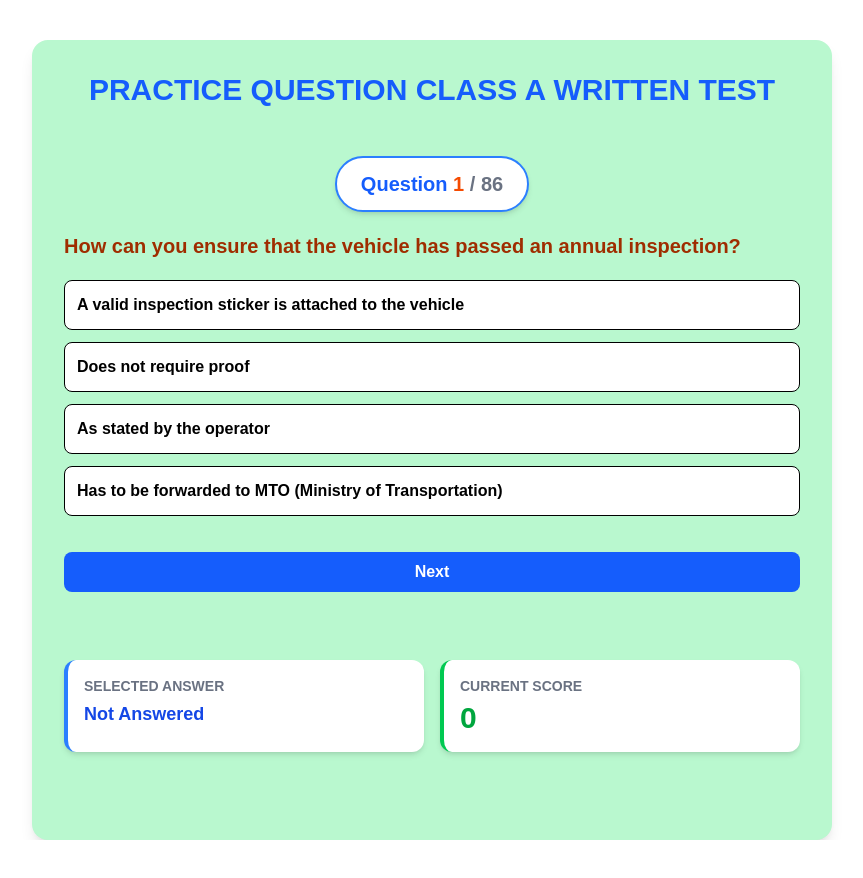
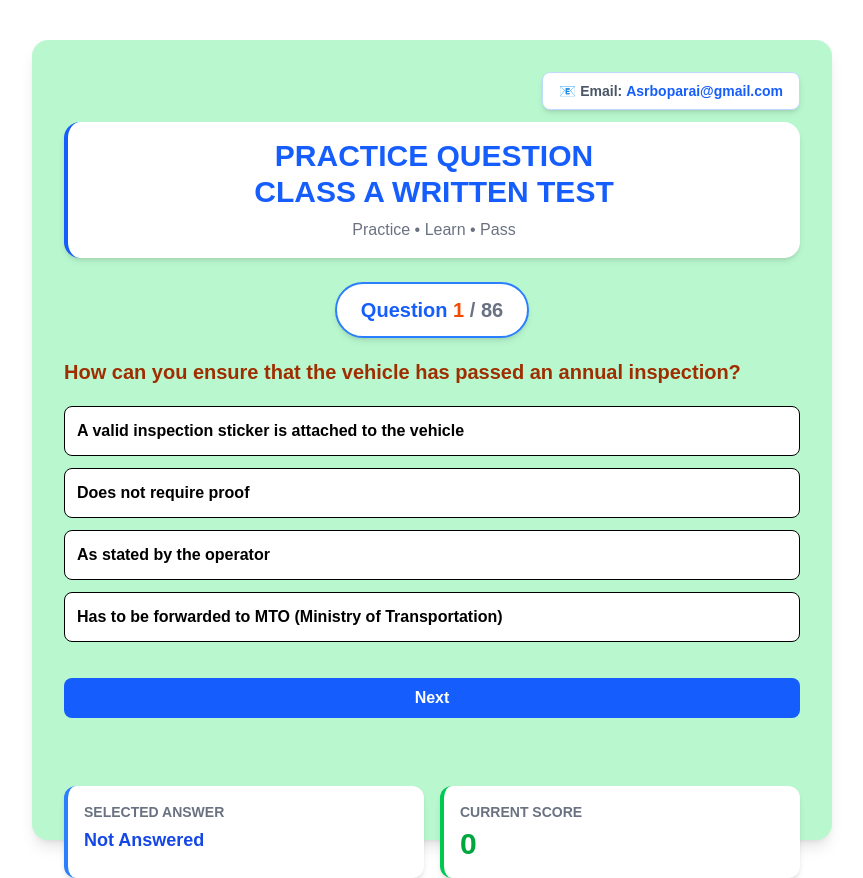
Before and after one commit to Harsimran141/Azknowledgetest, a React (Vite) app: page / in a window 1280 px wide. Shown: the whole page, without its empty margins (208-1071 px from the left). Before the commit the page ends 840 px from the top, so only its background shows below. Built offline with nearby package versions, Linux system fonts and the light colour scheme.

Commit message:
style: enhance header layout and add email display in App component

```diff
--- a/src/App.jsx
+++ b/src/App.jsx
@@ -965,11 +965,32 @@ const App = () => {
       className="bg-green-200 w-[800px] h-[800px]
       rounded-2xl p-8 mt-10 mx-auto shadow-lg"
     >
-      <div className="flex justify-center">
-        <h1 className="text-3xl text-blue-600 font-bold text-center mb-8">
-          PRACTICE QUESTION CLASS A WRITTEN TEST
-        </h1>
-      </div>
+    <div className="mb-6">
+
+  <div className="flex justify-end mb-3">
+    <div className="bg-white px-4 py-2 rounded-lg shadow-md border border-blue-200">
+      <p className="text-sm font-semibold text-gray-600">
+        📧 Email:
+        <span className="text-blue-600 ml-1">
+          Asrboparai@gmail.com
+        </span>
+      </p>
+    </div>
+  </div>
+
+  <div className="bg-white rounded-2xl shadow-md p-4 border-l-4 border-blue-600">
+    <h1 className="text-3xl text-blue-600 font-bold text-center">
+      PRACTICE QUESTION
+      <br />
+      CLASS A WRITTEN TEST
+    </h1>
+
+    <p className="text-center text-gray-500 mt-2 font-medium">
+      Practice • Learn • Pass
+    </p>
+  </div>
+
+</div>
 
      <div className="flex justify-center mt-4">
   <div className="bg-white border-2 border-blue-500
```
